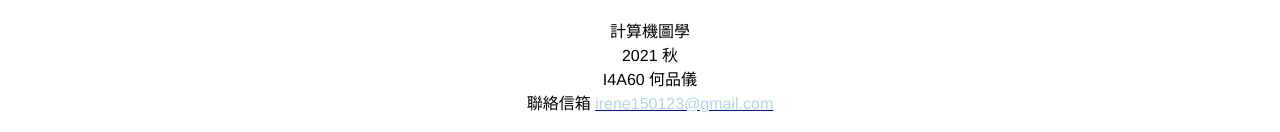
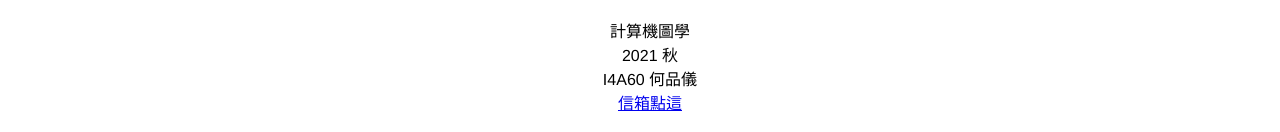
Before and after one commit to OrangeSakura/CGhws, a plain HTML site: page index.html in a window 1280 px wide. Shown: the top 132 px of the page. Drawn offline with Linux system fonts and the light colour scheme.

Commit message:
Update index.html

```diff
--- a/index.html
+++ b/index.html
@@ -18,8 +18,7 @@ body {
 計算機圖學<br>
 2021 秋<br>
 I4A60 何品儀<br>
-聯絡信箱 <a href="mailto:irene150123@gmail.com">
-<font color="lightblue">irene150123@gmail.com</font></a>
+<a href="mailto:irene150123@gmail.com">信箱點這</a>
 </div>
 <div id="hw">
 	<table border="1" style="margin-left: auto; margin-right: auto;">
```
